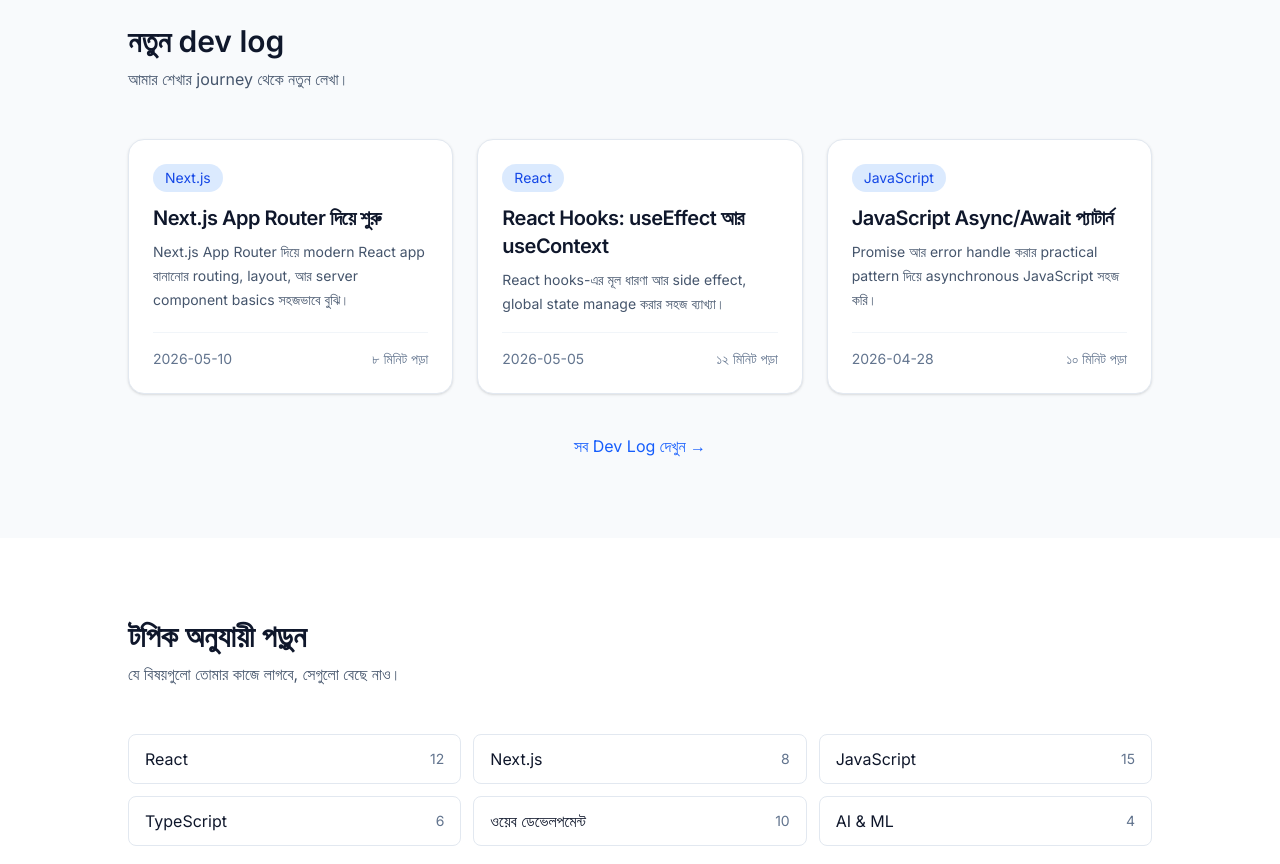
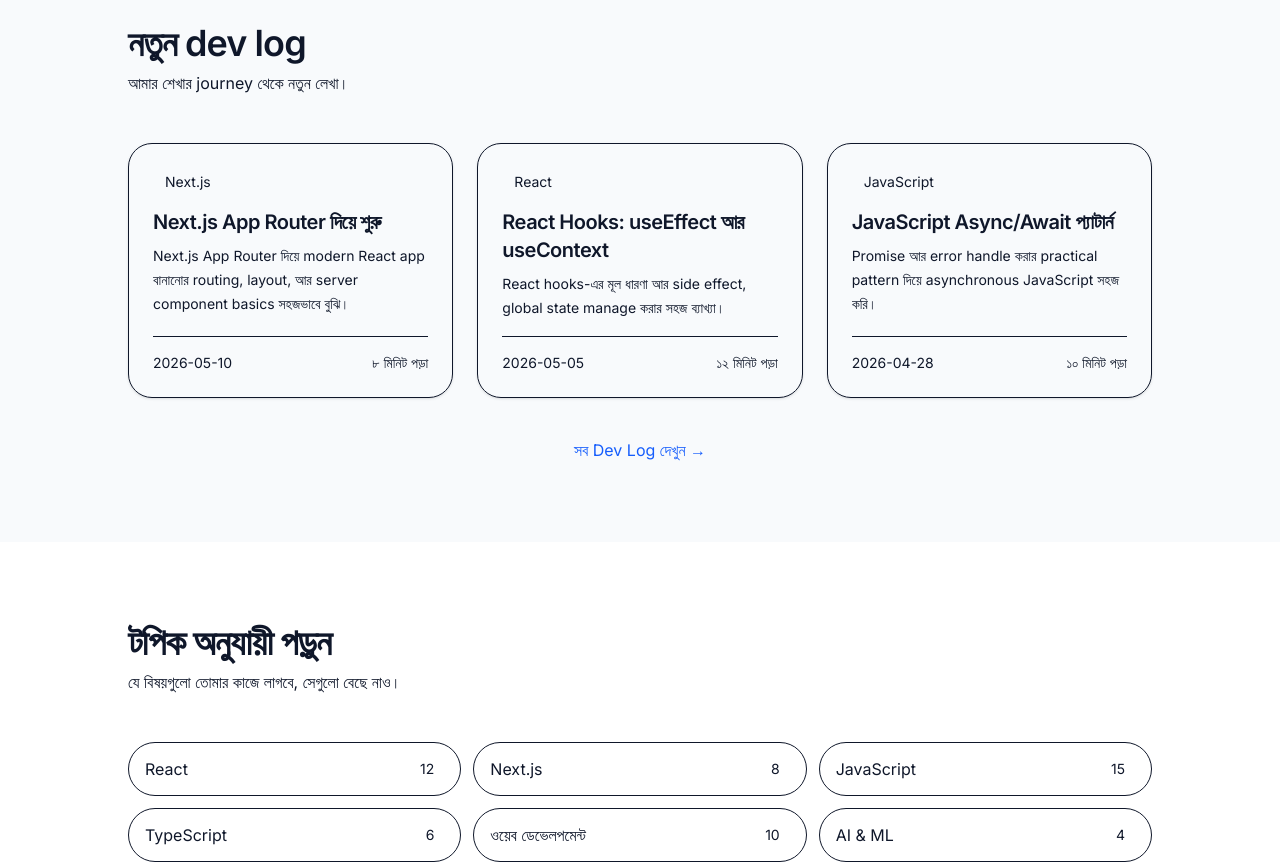
Before and after one commit to mfbhai10/blog-with-rafi, a Next.js app: page / in a window 1280 px wide. Shown: the part 740-1604 px from the top of the page. Built offline with nearby package versions, Linux system fonts and the light colour scheme.

Commit message:
Upgrade reusable UI components

```diff
--- a/components/BlogCard.tsx
+++ b/components/BlogCard.tsx
@@ -23,16 +23,16 @@ export default function BlogCard({
 
   return (
     <Link href={href} className="group block h-full">
-      <article className="flex h-full flex-col rounded-2xl border border-slate-200 bg-white p-5 shadow-sm transition duration-200 hover:-translate-y-1 hover:shadow-lg sm:p-6">
+      <article className="flex h-full flex-col rounded-3xl border border-border bg-surface p-5 shadow-sm transition-all duration-300 hover:-translate-y-1 hover:border-primary/40 hover:shadow-md sm:p-6">
         <div className="mb-3 flex items-center gap-2">
-          <span className="inline-flex rounded-full bg-blue-100 px-3 py-1 text-xs font-medium text-blue-700 sm:text-sm">
+          <span className="inline-flex rounded-full bg-accent-soft px-3 py-1 text-xs font-medium text-accent sm:text-sm">
             {category}
           </span>
         </div>
-        <h3 className="mb-2 text-lg font-semibold tracking-tight text-slate-900 line-clamp-2 group-hover:text-blue-700 sm:text-xl">
+        <h3 className="mb-2 text-lg font-semibold tracking-tight text-primary line-clamp-2 transition-colors duration-300 group-hover:text-accent sm:text-xl">
           {title}
         </h3>
-        <p className="mb-4 flex-1 text-sm leading-6 text-slate-600 line-clamp-3">
+        <p className="mb-4 flex-1 text-sm leading-6 text-muted line-clamp-3">
           {description}
         </p>
         {hasTags ? (
@@ -40,14 +40,14 @@ export default function BlogCard({
             {tags.map((tag) => (
               <span
                 key={tag}
-                className="inline-flex rounded-full bg-slate-100 px-2.5 py-1 text-[11px] font-medium text-slate-700 sm:text-xs"
+                className="inline-flex rounded-full bg-surface-soft px-2.5 py-1 text-[11px] font-medium text-muted sm:text-xs"
               >
                 {tag}
               </span>
             ))}
           </div>
         ) : null}
-        <div className="flex items-center justify-between gap-3 border-t border-slate-100 pt-4 text-xs text-slate-500 sm:text-sm">
+        <div className="flex items-center justify-between gap-3 border-t border-border pt-4 text-xs text-muted sm:text-sm">
           <span>{date}</span>
           <span>{readingTime}</span>
         </div>
--- a/components/SectionTitle.tsx
+++ b/components/SectionTitle.tsx
@@ -9,8 +9,12 @@ export default function SectionTitle({
 }: SectionTitleProps) {
   return (
     <div className="mb-12">
-      <h2 className="text-3xl font-bold text-slate-900">{title}</h2>
-      {description && <p className="mt-2 text-slate-600">{description}</p>}
+      <h2 className="font-heading text-3xl font-bold tracking-tight text-primary sm:text-4xl">
+        {title}
+      </h2>
+      {description && (
+        <p className="mt-2 max-w-2xl text-muted">{description}</p>
+      )}
     </div>
   );
 }
--- a/components/TopicPill.tsx
+++ b/components/TopicPill.tsx
@@ -12,17 +12,18 @@ export default function TopicPill({
   href = "#",
 }: TopicPillProps) {
   return (
-    <Link href={href}>
-      <div className="flex items-center justify-between rounded-lg border border-slate-200 px-4 py-3 hover:border-blue-300 hover:bg-blue-50 transition-colors group cursor-pointer">
-        <span className="font-medium text-slate-900 group-hover:text-blue-600">
-          {label}
+    <Link
+      href={href}
+      className="group flex items-center justify-between rounded-full border border-border bg-surface px-4 py-3 transition-all duration-300 hover:-translate-y-0.5 hover:border-primary/40 hover:bg-surface-soft"
+    >
+      <span className="font-medium text-primary transition-colors duration-300 group-hover:text-accent">
+        {label}
+      </span>
+      {count !== undefined && (
+        <span className="rounded-full bg-accent-soft px-2.5 py-1 text-sm font-medium text-accent transition-colors duration-300 group-hover:bg-primary/10">
+          {count}
         </span>
-        {count !== undefined && (
-          <span className="text-sm text-slate-500 group-hover:text-blue-600">
-            {count}
-          </span>
-        )}
-      </div>
+      )}
     </Link>
   );
 }
--- a/components/VideoCard.tsx
+++ b/components/VideoCard.tsx
@@ -16,8 +16,8 @@ export default function VideoCard({
   const videoUrl = `https://www.youtube.com/embed/${youtubeId}`;
 
   return (
-    <article className="flex h-full flex-col overflow-hidden rounded-2xl border border-slate-200 bg-white shadow-sm transition duration-200 hover:-translate-y-1 hover:shadow-lg">
-      <div className="aspect-video bg-slate-100">
+    <article className="group flex h-full flex-col overflow-hidden rounded-3xl border border-border bg-surface shadow-sm transition-all duration-300 hover:-translate-y-1 hover:border-primary/40 hover:shadow-md">
+      <div className="aspect-video overflow-hidden border-b border-border bg-surface-soft">
         <iframe
           src={videoUrl}
           title={title}
@@ -31,29 +31,29 @@ export default function VideoCard({
 
       <div className="flex flex-1 flex-col p-5 sm:p-6">
         <div className="mb-3 flex items-center gap-2">
-          <span className="inline-flex rounded-full bg-red-100 px-3 py-1 text-[11px] font-medium text-red-700 sm:text-xs">
+          <span className="inline-flex rounded-full bg-accent-soft px-3 py-1 text-[11px] font-medium text-accent sm:text-xs">
             {category}
           </span>
         </div>
 
-        <h3 className="mb-2 text-base font-semibold tracking-tight text-slate-900 line-clamp-2 sm:text-lg">
+        <h3 className="mb-2 text-base font-semibold tracking-tight text-primary line-clamp-2 transition-colors duration-300 group-hover:text-accent sm:text-lg">
           {title}
         </h3>
 
-        <p className="mb-4 flex-1 text-sm leading-6 text-slate-600 line-clamp-3">
+        <p className="mb-4 flex-1 text-sm leading-6 text-muted line-clamp-3">
           {description}
         </p>
 
-        <div className="mt-auto flex items-center justify-between gap-3 border-t border-slate-100 pt-4">
+        <div className="mt-auto flex items-center justify-between gap-3 border-t border-border pt-4">
           <Link
             href={`https://youtube.com/watch?v=${youtubeId}`}
             target="_blank"
             rel="noopener noreferrer"
-            className="text-sm font-medium text-blue-700 transition-colors hover:text-blue-800"
+            className="text-sm font-medium text-accent transition-colors duration-300 hover:text-primary"
           >
             YouTube-এ দেখুন
           </Link>
-          <span className="text-xs text-slate-500">এম্বেড করা ভিডিও</span>
+          <span className="text-xs text-muted">এম্বেড করা ভিডিও</span>
         </div>
       </div>
     </article>
```
